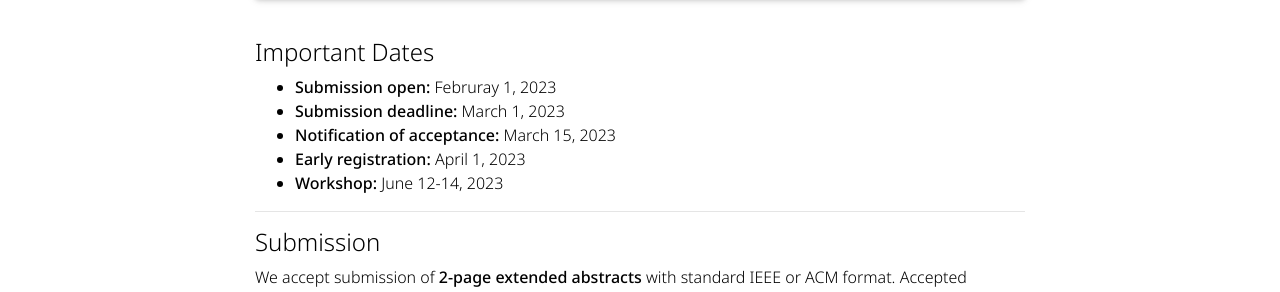
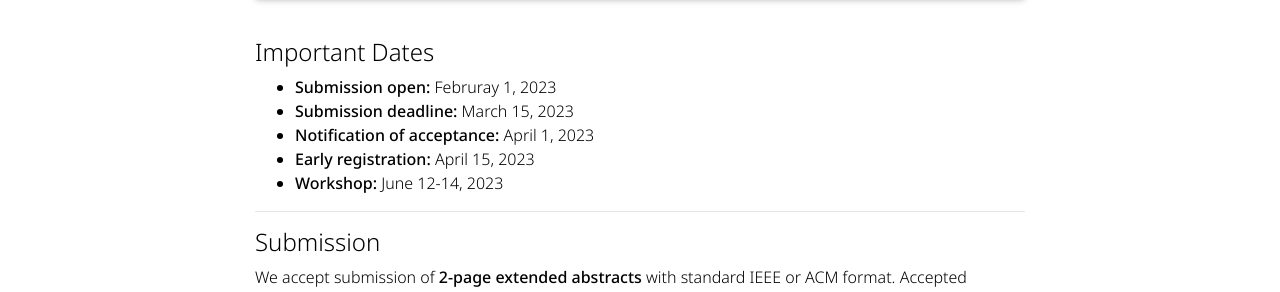
Before and after one commit to shreyasvinaya/gspworkshop2025.github.io, a Jekyll site: the page built from _pages/call_for_papers.md, in a window 1280 px wide and 900 px high. Shown: the part 363-655 px from the top of the window. Built offline with Jekyll 4.4.1, drawn with Linux system fonts in a browser that asks for light colours; full-size pictures stand in for the smaller copies a plugin makes; comment, search, counter and statistics services are not loaded; a style sheet for code colours, icons or effects is not loaded.

Commit message:
Update call_for_papers.md

```diff
--- a/_pages/call_for_papers.md
+++ b/_pages/call_for_papers.md
@@ -12,9 +12,9 @@
 
 #### Important Dates
 + **Submission open:** Februray 1, 2023
-+ **Submission deadline:** March 1, 2023
-+ **Notification of acceptance:** March 15, 2023
-+ **Early registration:** April 1, 2023
++ **Submission deadline:** March 15, 2023
++ **Notification of acceptance:** April 1, 2023
++ **Early registration:** April 15, 2023
 + **Workshop:** June 12-14, 2023
 
 ---
```
